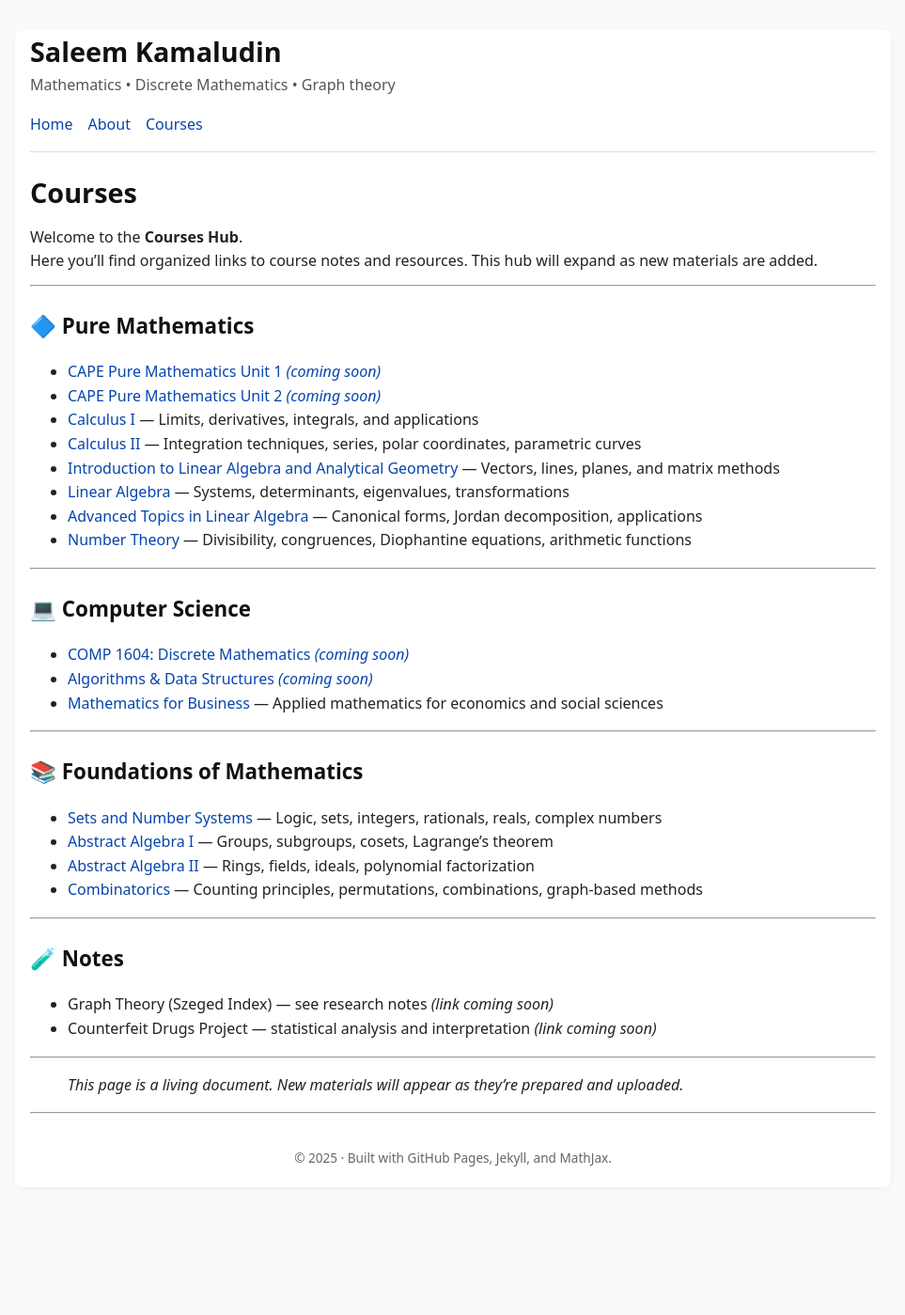
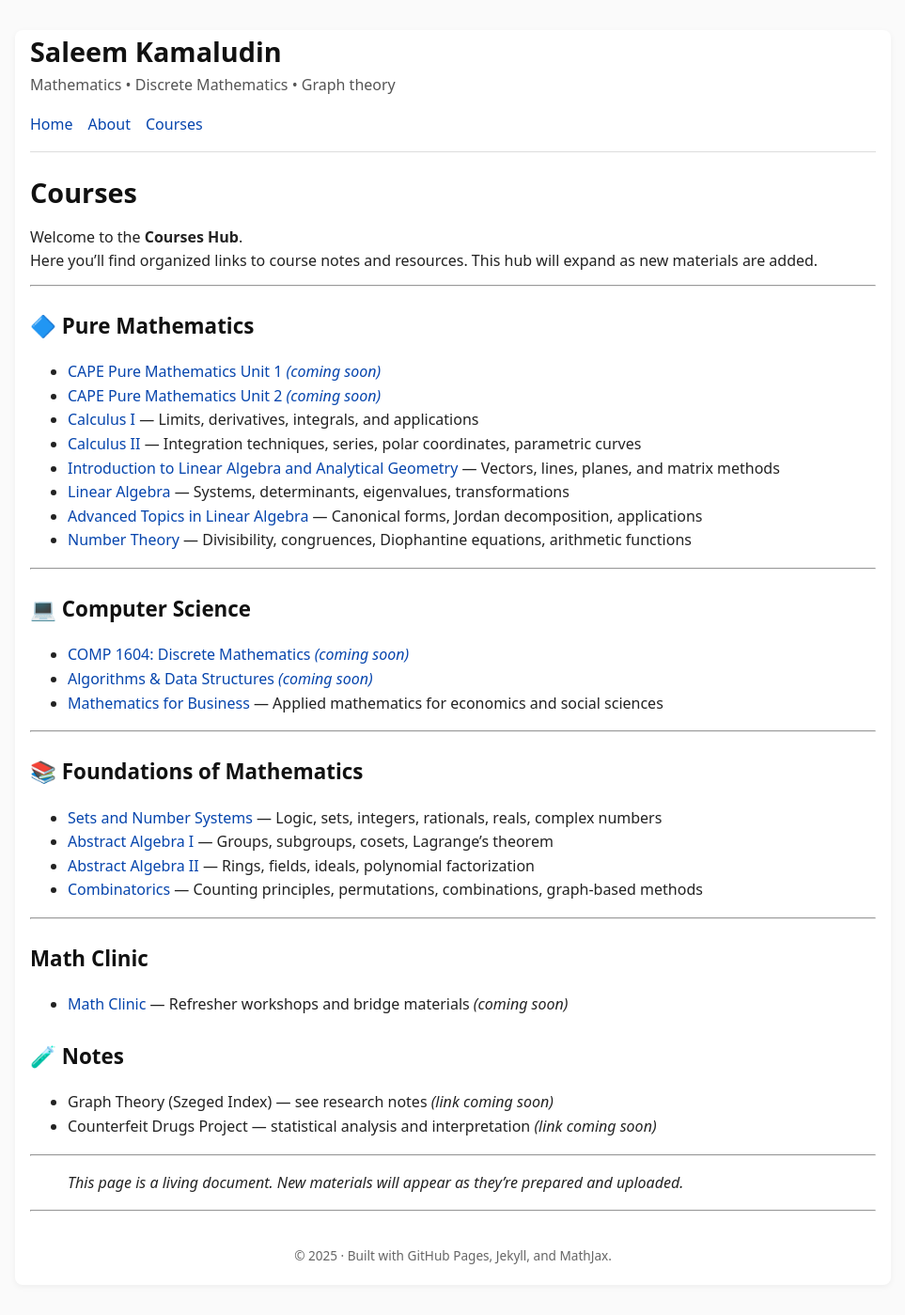
Before and after one commit to SaleemKamaludin/SaleemKamaludin.github.io, a Jekyll site: the page built from courses.md, in a window 1280 px wide. Shown: the whole page at 94% size, without its empty margins (158-1121 px from the left). Built offline with Jekyll 4.4.1, drawn with Linux system fonts in a browser that asks for light colours; before the commit the page ends 1295 px from its top, so only the background shows below that.

Commit message:
Update courses.md

```diff
--- a/courses.md
+++ b/courses.md
@@ -41,6 +41,10 @@ Here you'll find organized links to course notes and resources. This hub will ex
 
 ---
 
+## Math Clinic
+
+- [Math Clinic](/courses/math-clinic/) — Refresher workshops and bridge materials *(coming soon)*
+
 ## 🧪 Notes
 
 - Graph Theory (Szeged Index) — see research notes *(link coming soon)*
```
